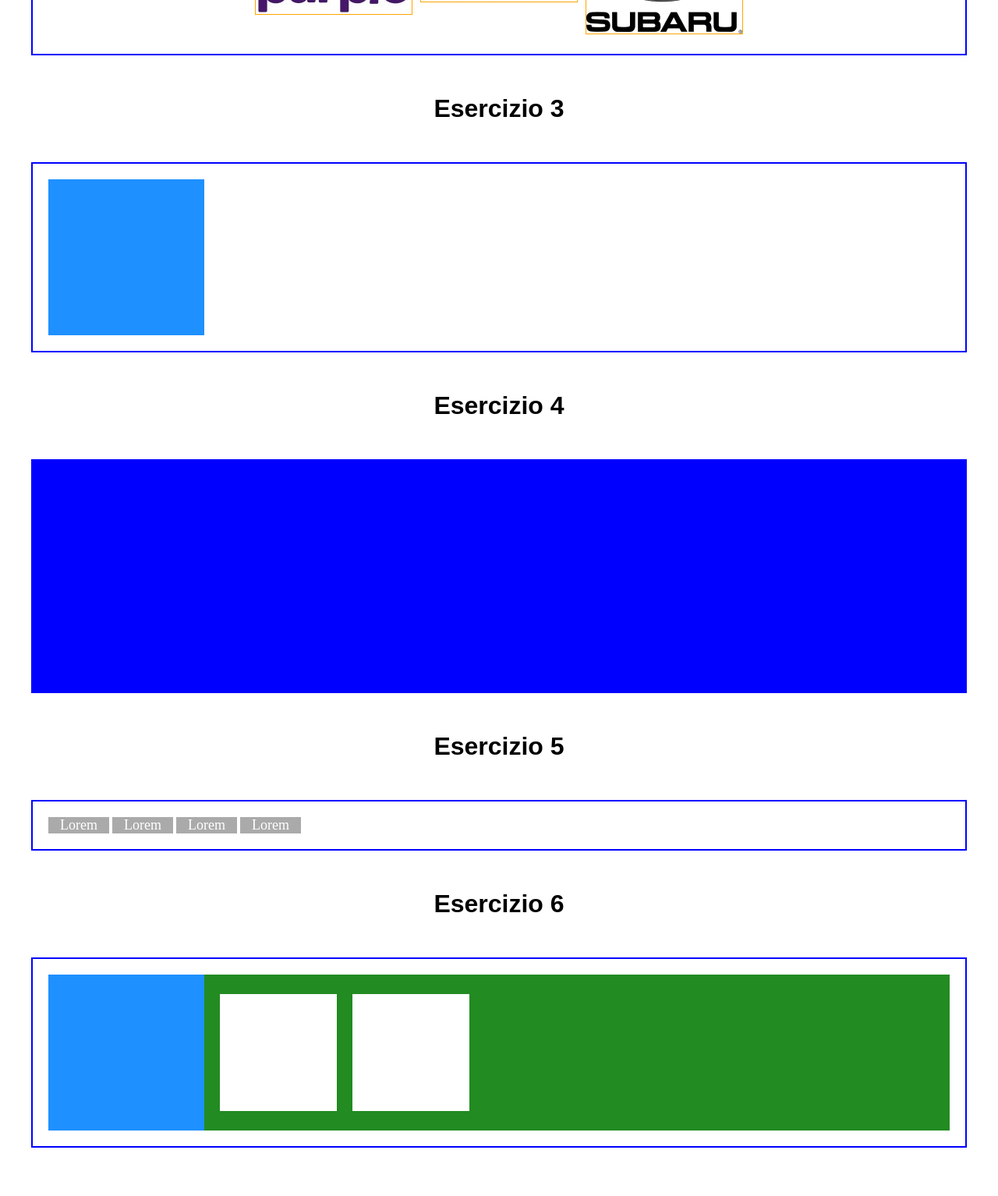
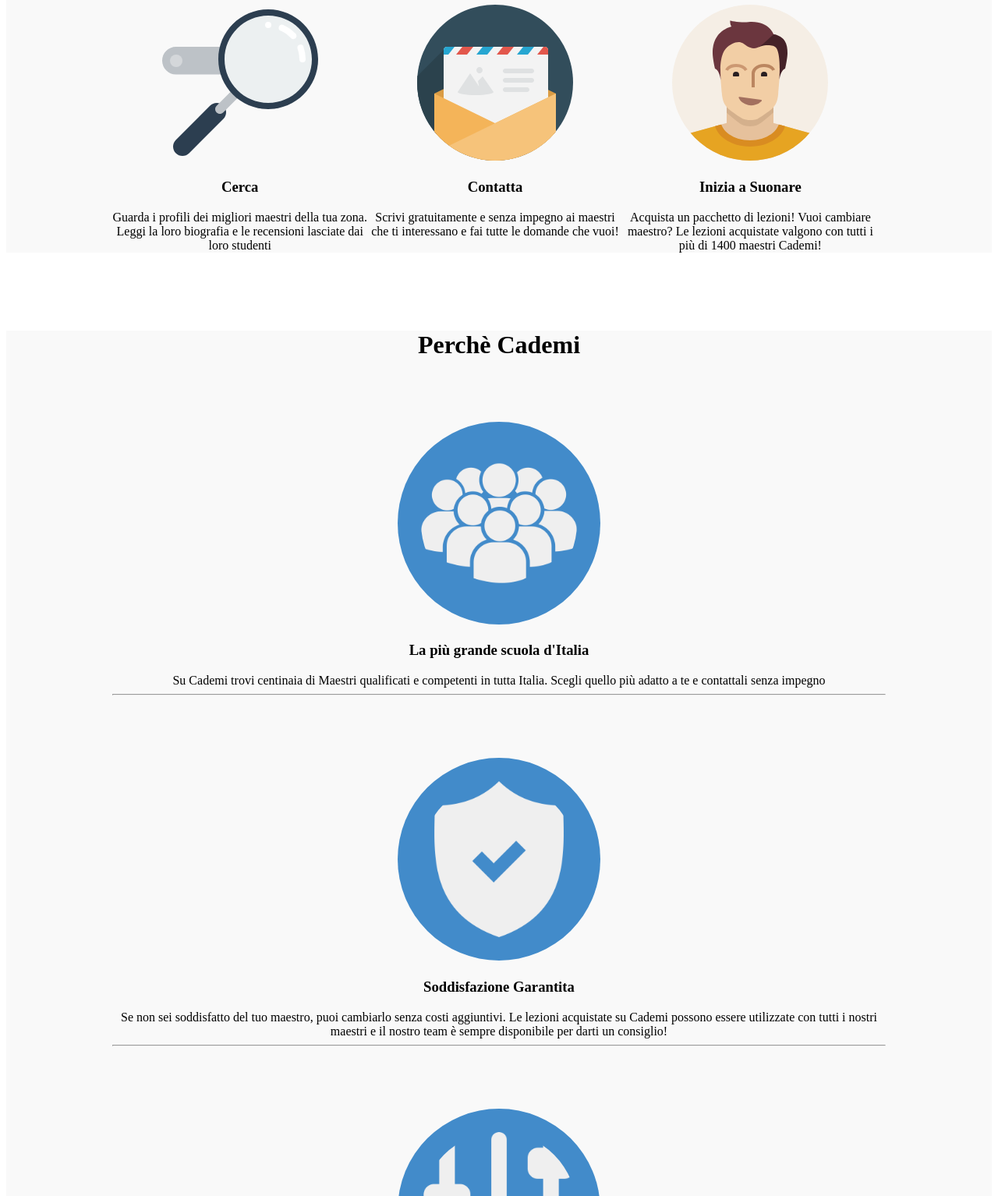
Before and after one commit to GiulioSpugnini/html-css-resp-wannabe, a plain HTML site: page index.html in a window 1280 px wide. Shown: the part 624-2158 px from the top of the page at 78% size. Drawn offline with Linux system fonts and the light colour scheme.

Commit message:
files corretti - first commit

```diff
--- a/css/desktop.css
+++ /dev/null
@@ -1,138 +0,0 @@
-/* ESERCIZIO 1 */
-
-#es-1 .box {
-    background-color: pink;
-    display: inline-block;
-}
-
-@media screen and (max-width: 478px) {
-    #es-1 .box {
-        background-color: dodgerblue;
-        display: block;
-    }
-}
-
-#es-2 {
-    display: flex;
-    align-items: center;
-    justify-content: center;
-}
-
-#es-2 img {
-    border: 1px solid orange;
-    margin: 5px;
-}
-
-@media screen and (max-width: 779px) {
-    #es-2 {
-        max-width: 500px;
-        flex-wrap: wrap;
-        align-content: flex-start;
-    }
-}
-
-@media screen and (max-width: 569px) {
-    #es-2 {
-        flex-direction: column;
-        align-items: center;
-        align-content: center;
-    }
-}
-
-
-/* ESERCIZIO 3 */
-
-#es-3 .box {
-    background-color: dodgerblue;
-    transition: border-radius 1s;
-}
-
-@media screen and (max-width: 479px) {
-    #es-3 .box {
-        border-radius: 50%;
-    }
-}
-
-
-/* ESERCIZIO 4 */
-
-#es-4 {
-    border: 0;
-    height: 300px;
-    background-color: pink;
-}
-
-@media screen and (max-width: 1399px) {
-    #es-4 {
-        background-color: blue;
-    }
-}
-
-@media screen and (max-width: 479px) {
-    #es-4 {
-        background-color: forestgreen;
-    }
-}
-
-
-/* ESERCIZIO 5 */
-
-#es-5 {
-    text-transform: capitalize;
-    font-family: serif;
-}
-
-#es-5 li {
-    display: inline-block;
-    background-color: #aaa;
-    padding: 0 15px;
-    color: white;
-    font-size: 18px;
-}
-
-@media screen and (max-width: 779px) {
-    #es-5 ul {
-        list-style-type: disc;
-    }
-    #es-5 li {
-        display: block;
-        background-color: transparent;
-        padding: 0;
-        color: #000;
-        font-size: 1rem;
-    }
-}
-
-
-/* ESERCIZIO 6 */
-
-#es-6 {
-    display: flex;
-}
-
-#es-6 .bg-blue {
-    background-color: dodgerblue;
-}
-
-#es-6 .bg-green {
-    display: flex;
-    flex-grow: 1;
-    align-items: center;
-    background-color: forestgreen;
-}
-
-#es-6 .small-box {
-    background-color: #fff;
-    height: 150px;
-    width: 150px;
-    margin-left: 20px;
-}
-
-@media screen and (max-width: 579px) {
-    #es-6 .bg-green {
-        display: none;
-    }
-    #es-6 .bg-blue {
-        flex-grow: 1;
-    }
-}
--- a/css/mobile.css
+++ /dev/null
@@ -1,131 +0,0 @@
-/* ESERCIZIO 1 */
-
-#es-1 .box {
-    background-color: dodgerblue;
-}
-
-@media screen and (min-width: 480px) {
-    #es-1 .box {
-        display: inline-block;
-        background-color: pink;
-    }
-}
-
-
-/* ESERCIZIO 2 */
-
-#es-2 {
-    display: flex;
-    flex-direction: column;
-    align-items: center;
-    align-content: center;
-}
-
-#es-2 img {
-    border: 1px solid orange;
-    margin: 5px;
-}
-
-@media screen and (min-width: 569px) {
-    #es-2 {
-        flex-direction: row;
-        flex-wrap: wrap;
-        justify-content: center;
-        align-content: flex-start;
-        max-width: 500px;
-    }
-}
-
-@media screen and (min-width: 779px) {
-    #es-2 {
-        max-width: 1200px;
-    }
-}
-
-
-/* ESERCIZIO 3 */
-
-#es-3 .box {
-    background-color: dodgerblue;
-    border-radius: 50%;
-}
-
-@media screen and (min-width: 481px) {
-    #es-3 .box {
-        border-radius: 0;
-    }
-}
-
-
-/* ESERCIZIO 4 */
-
-#es-4 {
-    border: 0;
-    height: 300px;
-    background-color: forestgreen;
-}
-
-@media screen and (min-width: 480px) {
-    #es-4 {
-        background-color: blue;
-    }
-}
-
-@media screen and (min-width: 1400px) {
-    #es-4 {
-        background-color: pink;
-    }
-}
-
-
-/* ESERCIZIO 5 */
-
-#es-5 {
-    text-transform: capitalize;
-    font-family: serif;
-}
-
-@media screen and (min-width: 780px) {
-    #es-5 li {
-        display: inline-block;
-        background-color: #aaa;
-        padding: 0 15px;
-        color: white;
-        font-size: 18px;
-    }
-}
-
-
-/* ESERCIZIO 6 */
-
-#es-6 {
-    display: flex;
-}
-
-#es-6 .bg-blue {
-    flex-grow: 1;
-    background-color: dodgerblue;
-}
-
-#es-6 .bg-green {
-    display: none;
-    flex-grow: 1;
-    align-items: center;
-    background-color: forestgreen;
-}
-
-#es-6 .small-box {
-    background-color: #fff;
-    height: 150px;
-    width: 150px;
-    margin-left: 20px;
-}
-
-@media screen and (min-width: 581px) {
-    #es-6 .bg-green {
-        display: flex;
-    }
-    #es-6 .bg-blue {
-        flex-grow: 0;
-    }
-}
--- a/css/style.css
+++ /dev/null
@@ -1,32 +0,0 @@
-/* Generics */
-
-* {
-    margin: 0;
-    padding: 0;
-    box-sizing: border-box;
-}
-
-body {
-    font-family: sans-serif;
-}
-
-h1 {
-    margin: 50px;
-    text-align: center;
-}
-
-
-/* Utilities */
-
-.container {
-    max-width: 1200px;
-    margin: 50px auto;
-    padding: 20px;
-    border: 2px solid blue;
-}
-
-.box {
-    width: 200px;
-    height: 200px;
-    background-color: gray;
-}
--- a/index.html
+++ b/index.html
@@ -1,62 +1,70 @@
 <!DOCTYPE html>
-<html lang="en">
-
+<html>
   <head>
-    <meta charset="UTF-8" />
-    <meta http-equiv="X-UA-Compatible" content="IE=edge" />
-    <meta name="viewport" content="width=device-width, initial-scale=1.0" />
-    <title>Media queries</title>
-    <link rel="stylesheet" href="css/style.css" type="text/css" />
-    <!-- <link rel="stylesheet" href="css/mobile.css" type="text/css" /> -->
-    <link rel="stylesheet" href="css/desktop.css" type="text/css" />
-
+    <meta charset="utf-8">
+    <meta name="viewport" content="width=device-width, initial-scale=1.0">
+    <link rel="stylesheet" href="style.css">
+    <title>Boolean aCademy</title>
   </head>
-
   <body>
-    <!-- LIVE CODING -->
-
-    <h1>Esercizio 1</h1>
-    <div class="container" id="es-1">
-        <div class="box"></div>
-        <div class="box"></div>
+    <div id="lezioni" class="container">
+      <div class="row">
+        <h1>Lezioni dove vuoi tu</h1>
+        <div class="left">
+          <img src="img/icon/maps.png" alt="">
+          <h3>A casa tua</h3>
+          Scegli il tuo maestro preferito e prenota la prima lezione a casa tua, a casa del maestro o nel suo studio
+        </div>
+        <div class="right">
+          <img src="img/icon/screen.png" alt="">
+          <h3>Online</h3>
+          Impara senza muoverti da casa! Scegli da una vastissima lista di maestri abilitati all'insegnamento online, senza doverti preoccupare di distanze e spostamenti
+        </div>
+      </div>
     </div>
 
-
-    <h1>Esercizio 2</h1>
-    <div class="container" id="es-2">
-        <img src="img/purple.jpg" alt="">
-        <img src="img/vmware.jpg" alt="">
-        <img src="img/subaru.png" alt="">
+    <div id="steps" class="container grey">
+      <div class="row">
+        <h1>Come Funziona</h1>
+        <div class="left">
+          <img src="img/search.svg" alt="">
+          <h3>Cerca</h3>
+          Guarda i profili dei migliori maestri della tua zona. Leggi la loro biografia e le recensioni lasciate dai loro studenti
+        </div>
+        <div class="central">
+          <img src="img/letter.svg" alt="">
+          <h3>Contatta</h3>
+          Scrivi gratuitamente e senza impegno ai maestri che ti interessano e fai tutte le domande che vuoi!
+        </div>
+        <div class="right">
+          <img src="img/male.svg" alt="">
+          <h3>Inizia a Suonare</h3>
+          Acquista un pacchetto di lezioni! Vuoi cambiare maestro? Le lezioni acquistate valgono con tutti i più di 1400 maestri Cademi!
+        </div>
+      </div>
     </div>
 
-    <h1>Esercizio 3</h1>
-    <div class="container" id="es-3">
-        <div class="box"></div>
+    <div id="why" class="container grey">
+      <div class="row">
+        <h1>Perchè Cademi</h1>
+        <div class="first">
+          <img src="img/icon/profile.png" alt="">
+          <h3>La più grande scuola d'Italia</h3>
+          Su Cademi trovi centinaia di Maestri qualificati e competenti in tutta Italia. Scegli quello più adatto a te e contattali senza impegno
+          <hr>
         </div>
-
-    <h1>Esercizio 4</h1>
-    <div class="container" id="es-4">
+        <div class="second">
+          <img src="img/icon/secure.png" alt="">
+          <h3>Soddisfazione Garantita</h3>
+          Se non sei soddisfatto del tuo maestro, puoi cambiarlo senza costi aggiuntivi. Le lezioni acquistate su Cademi possono essere utilizzate con tutti i nostri maestri e il nostro team è sempre disponibile per darti un consiglio!
+          <hr>
         </div>
-
-    <h1>Esercizio 5</h1>
-    <div class="container" id="es-5">
-        <ul>
-            <li>lorem</li>
-            <li>lorem</li>
-            <li>lorem</li>
-            <li>lorem</li>
-        </ul>
+        <div class="third">
+          <img src="img/icon/flex.png" alt="">
+          <h3>Flessibile e Conveniente</h3>
+          Cademi non ha alcun costo d’iscrizione a differenza delle scuole di musica tradizionali. Inoltre, sei tu a scegliere dove fare lezione e gli orari delle tue lezioni.
         </div>
-
-    <h1>Esercizio 6</h1>
-    <div class="container" id="es-6">
-        <div class="box bg-blue"></div>
-        <div class="box bg-green">
-            <div class="small-box"></div>
-            <div class="small-box"></div>
       </div>
     </div>
   </body>
-
-
 </html>
--- /dev/null
+++ b/style.css
@@ -0,0 +1,73 @@
+.row {
+  width: 992px;
+  margin-left: auto;
+  margin-right: auto;
+  margin-top: 100px;
+}
+
+/* BLOCCO LEZIONI */
+#lezioni .row>.left,
+#lezioni .row>.right {
+  width: 50%;
+  float: left;
+}
+
+#lezioni .row img {
+  /* per centrare orizzontalmente */
+  display: block;
+  margin-right: auto;
+  margin-left: auto;
+}
+
+#lezioni {
+  text-align: center;
+}
+
+/* BLOCCO STEPS */
+#steps .row>.left,
+#steps .row>.central,
+#steps .row>.right {
+  float: left;
+  width: 33%;
+}
+
+#steps {
+  text-align: center;
+}
+
+/* BLOCCO PERCHE */
+#why {
+  text-align: center;
+}
+
+#why .row>.first,
+#why .row>.second,
+#why .row>.third {
+  width: 100%;
+  margin-top: 80px;
+}
+
+#why .row img {
+  background-color: #428bca;
+  border-radius: 50%;
+  padding: 30px
+}
+
+/* COMMON */
+.row::after {
+  content: '';
+  display: table;
+  clear: both;
+}
+
+.container.grey {
+  background-color: #f9f9f9;
+}
+
+img {
+  height: 200px;
+}
+
+.clear {
+  clear: both;
+}
```
Also changed, not shown: img/icon/flex.png (added), img/icon/maps.png (added), img/icon/profile.png (added), img/icon/screen.png (added), img/icon/secure.png (added), img/letter.svg (added), img/male.svg (added), img/purple.jpg (deleted), img/search.svg (added), img/subaru.png (deleted), img/vmware.jpg (deleted). Lines whose indentation alone changed are shown as unchanged.
